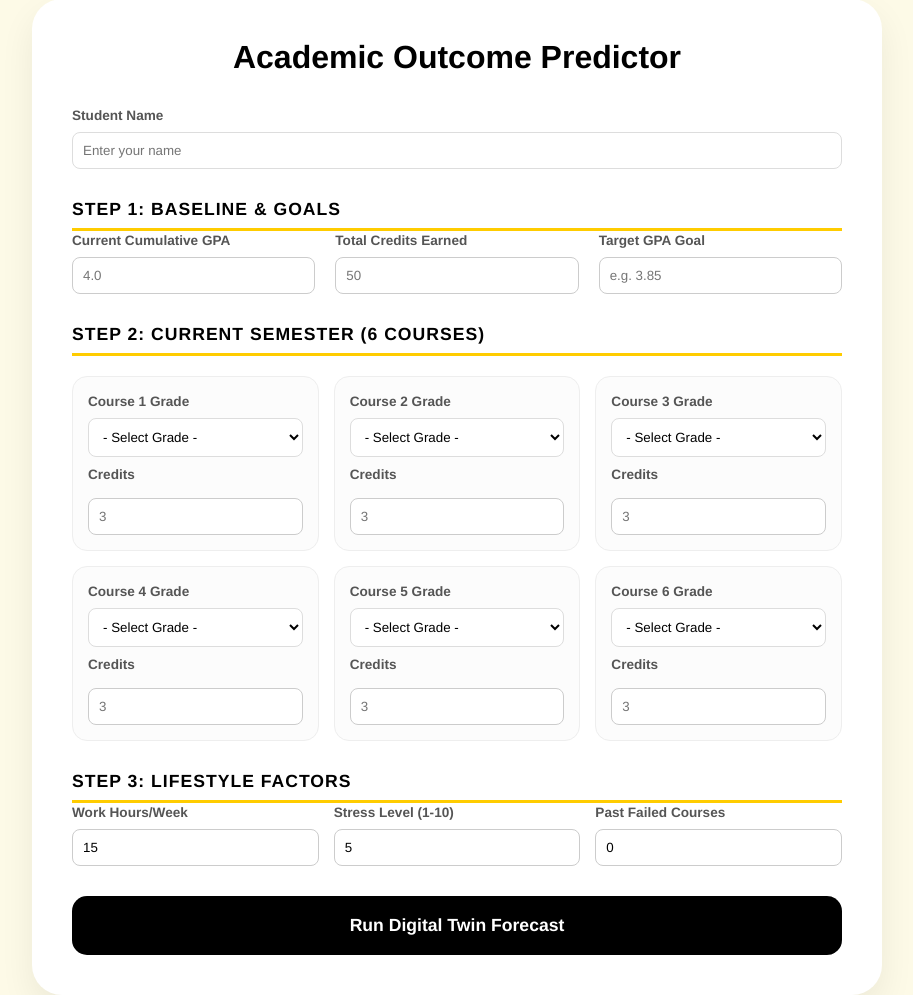
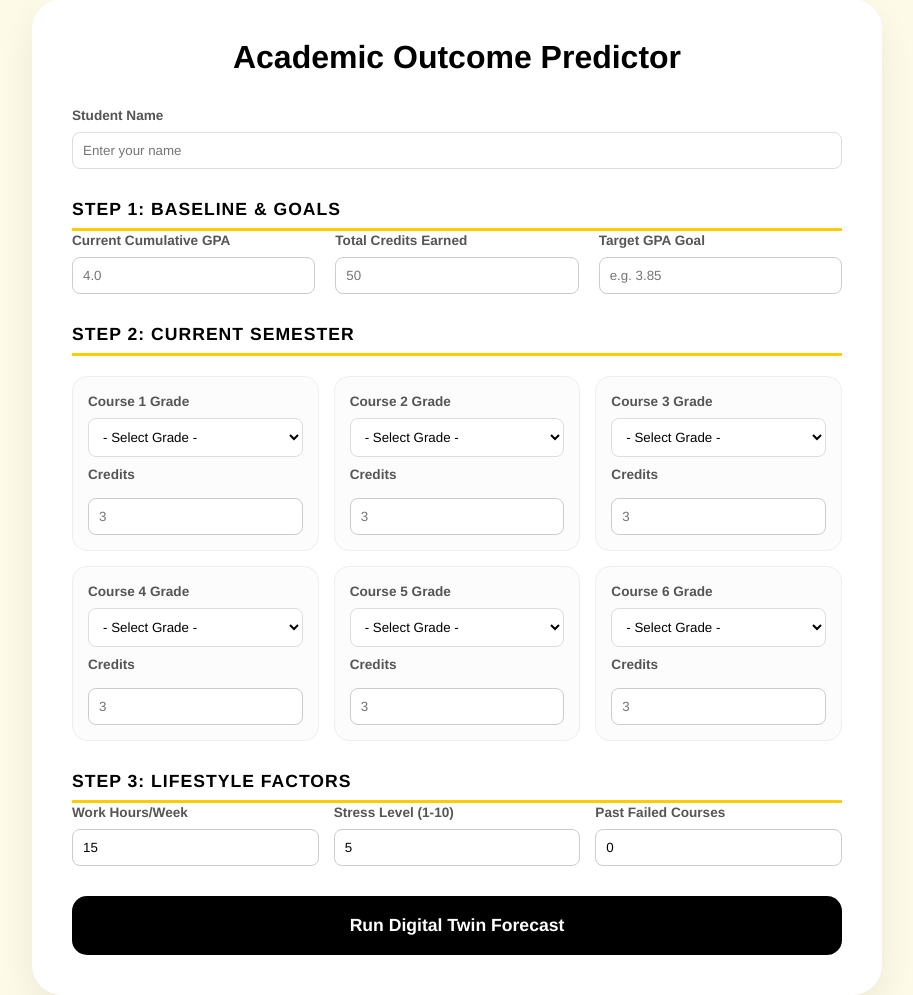
Before and after one commit to N-Saikrishna/DigiTwin, a Flask app: page /simulator in a window 1280 px wide. Shown: the part 53-1048 px from the top of the page, without its empty margins (183-1096 px from the left). Run offline with Flask 3, Linux system fonts and the light colour scheme.

Commit message:
Update heading for current semester section

```diff
--- a/templates/index.html
+++ b/templates/index.html
@@ -95,7 +95,7 @@
                 </div>
             </div>
 
-            <h3>Step 2: Current Semester (6 Courses)</h3>
+            <h3>Step 2: Current Semester</h3>
             <div class="grid">
                 {% for i in range(6) %}
                 <div class="course-box">
```
